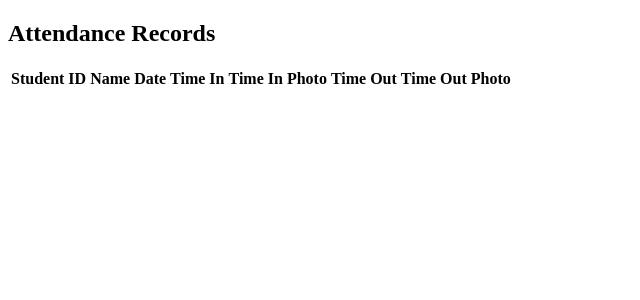
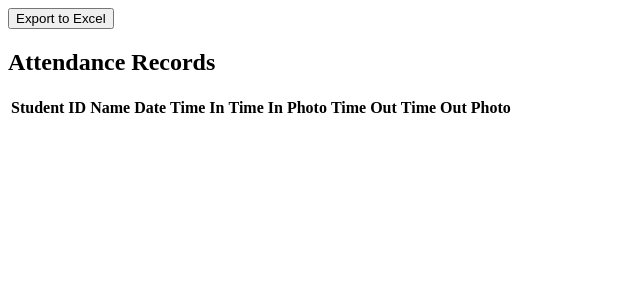
Before and after one commit to isaiahnoelsalazar/isaiahnoelsalazar.github.io, a PHP site: page /php/records.php in a window 1280 px wide. Shown: the top 300 px of the page, without its empty margins (0-640 px from the left). Run offline with PHP 8.4, Linux system fonts and the light colour scheme; lists and menus that the app fills with data are empty; some libraries are stand-ins or nearby versions.

Commit message:
fix: add export to Excel functionality in attendance records

```diff
--- a/php/records.php
+++ b/php/records.php
@@ -9,6 +9,10 @@ $message = "This message exists because GitHub doesn't recognize PHP without the
     </head>
     <body>
     <section>
+        <form method="post" action="export.php">
+            <input type="hidden" name="table_html" id="table_html">
+            <button type="submit" onclick="exportTable()">Export to Excel</button>
+        </form>
         <div>
             <h2>Attendance Records</h2>
             <table id="record_table">
```
